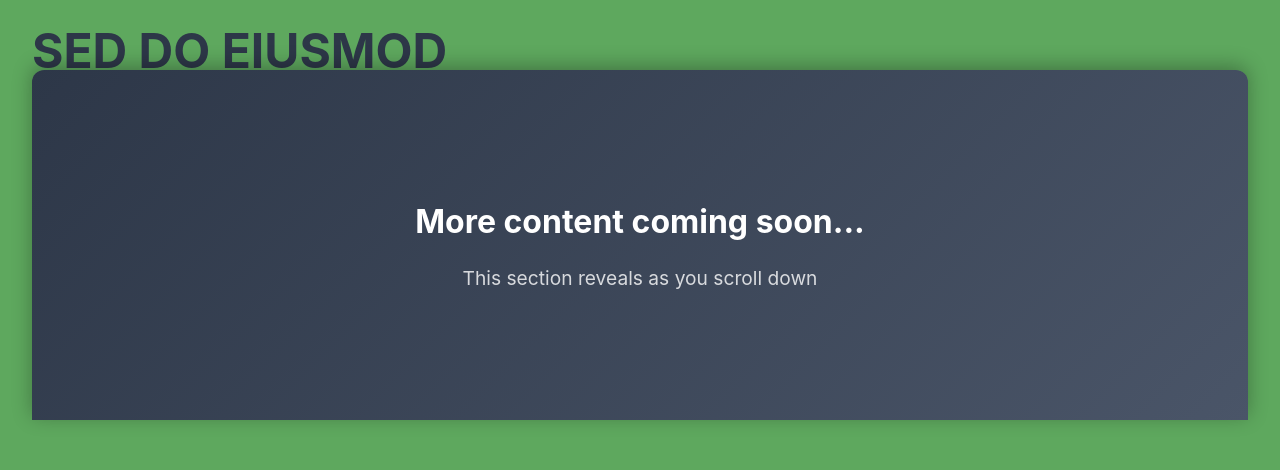
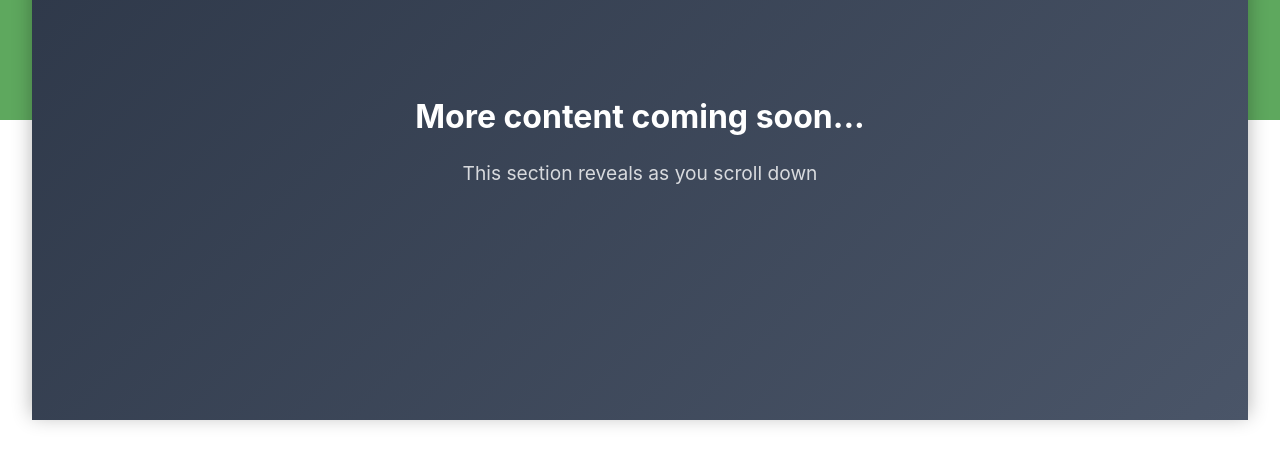
Before and after one commit to keivanmojmali/mojmali.com, a Vue app: page / in a window 1280 px wide. Shown: the part 680-1150 px from the top of the page. Built offline with nearby package versions, Linux system fonts and the light colour scheme; the HTML template or start-up script is replaced by a standard one.

Commit message:
updating the page

```diff
--- a/src/views/HomeView.vue
+++ b/src/views/HomeView.vue
@@ -1,7 +1,7 @@
 <template>
-  <div style="min-height: 100vh; display: flex; flex-direction: column;">
+  <div style="height: 300vh; position: relative;">
     <!-- Main Content Section -->
-    <section class="home-hero" style="background-color: #5ea85e; min-height: 150vh; padding: 2rem 2rem; display: flex; flex-direction: column;">
+    <section class="home-hero" style="background-color: #5ea85e; height: 100vh; padding: 2rem 2rem; display: flex; flex-direction: column; position: fixed; top: 0; left: 0; right: 0; z-index: 1;">
       <div style="width: 100%; max-width: 100%; margin: 0 auto; display: flex; flex-direction: column; align-items: center; flex-grow: 1; height: 100%;">
 
         <!-- JUICE Logo SVG -->
@@ -72,19 +72,19 @@
 import { ref, onMounted, onUnmounted } from 'vue'
 
 const scrollY = ref(0)
-const bottomSectionOffset = ref(300) // Start mostly hidden, only peek 50px
+const bottomSectionOffset = ref(300) // Start mostly hidden, scroll up to cover half of JUICE
 
 const handleScroll = () => {
   scrollY.value = window.scrollY
 
   // Calculate how much to reveal based on scroll position
-  // Start revealing after 100px of scroll, fully revealed at 400px
-  const maxScroll = 400
-  const minScroll = 100
+  // Start revealing after 50px of scroll, fully revealed and covering half JUICE at 600px
+  const maxScroll = 600
+  const minScroll = 50
   const scrollProgress = Math.max(0, Math.min(1, (scrollY.value - minScroll) / (maxScroll - minScroll)))
 
-  // Move from 300px hidden to 0px (fully visible)
-  bottomSectionOffset.value = 300 - (scrollProgress * 300)
+  // Move from 300px hidden to -200px (covering half the JUICE logo)
+  bottomSectionOffset.value = 300 - (scrollProgress * 500)
 }
 
 onMounted(() => {
@@ -195,9 +195,9 @@ onUnmounted(() => {
   bottom: 0;
   left: 2rem;
   right: 2rem;
-  height: 350px;
+  height: 70vh;
   background: linear-gradient(135deg, #2d3748 0%, #4a5568 100%);
-  z-index: 10;
+  z-index: 5;
   transition: transform 0.1s ease-out;
   box-shadow: 0 -4px 20px rgba(0, 0, 0, 0.3);
   border-radius: 12px 12px 0 0;
@@ -229,7 +229,7 @@ onUnmounted(() => {
 
 @media (max-width: 768px) {
   .bottom-section {
-    height: 250px;
+    height: 60vh;
     left: 1rem;
     right: 1rem;
   }
```
